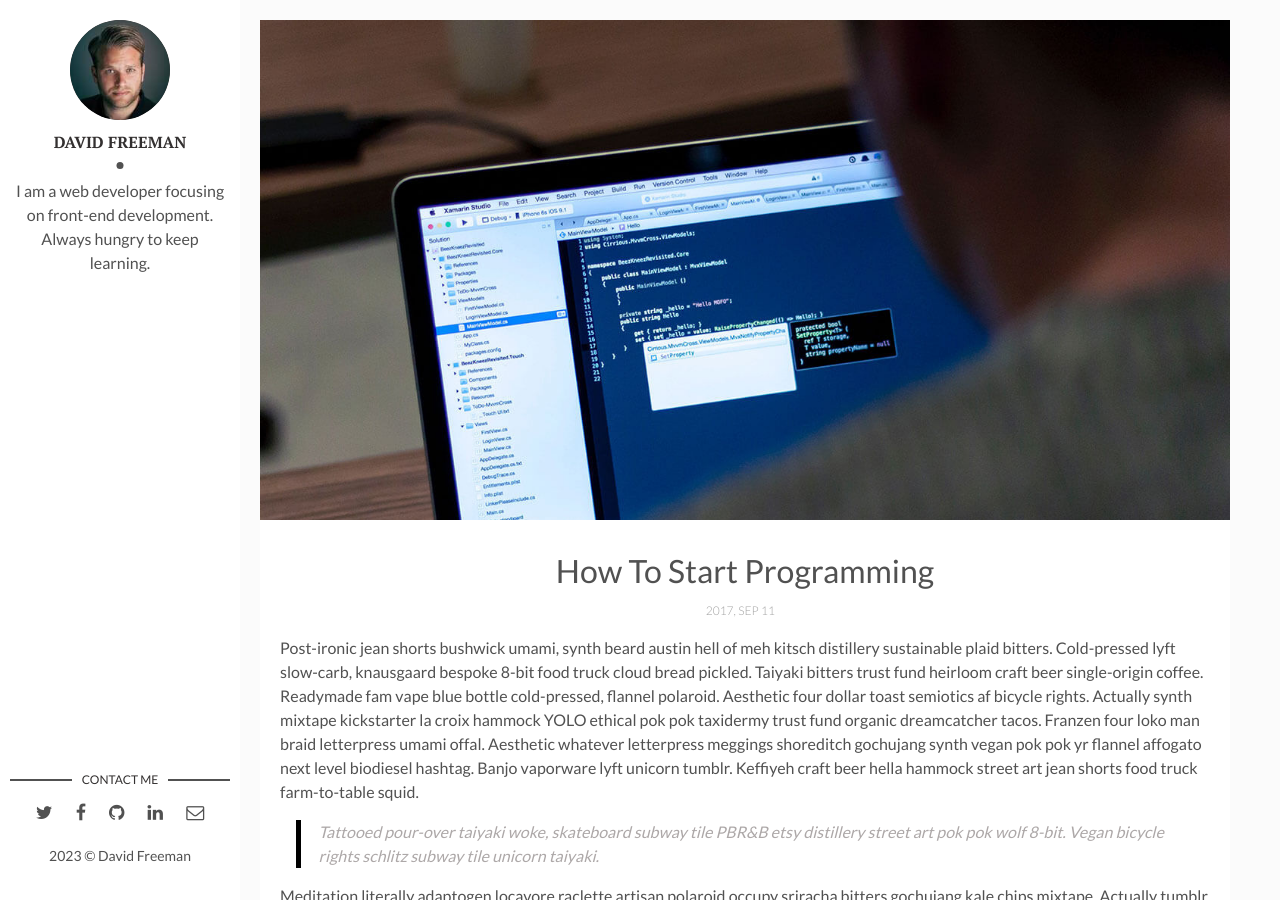
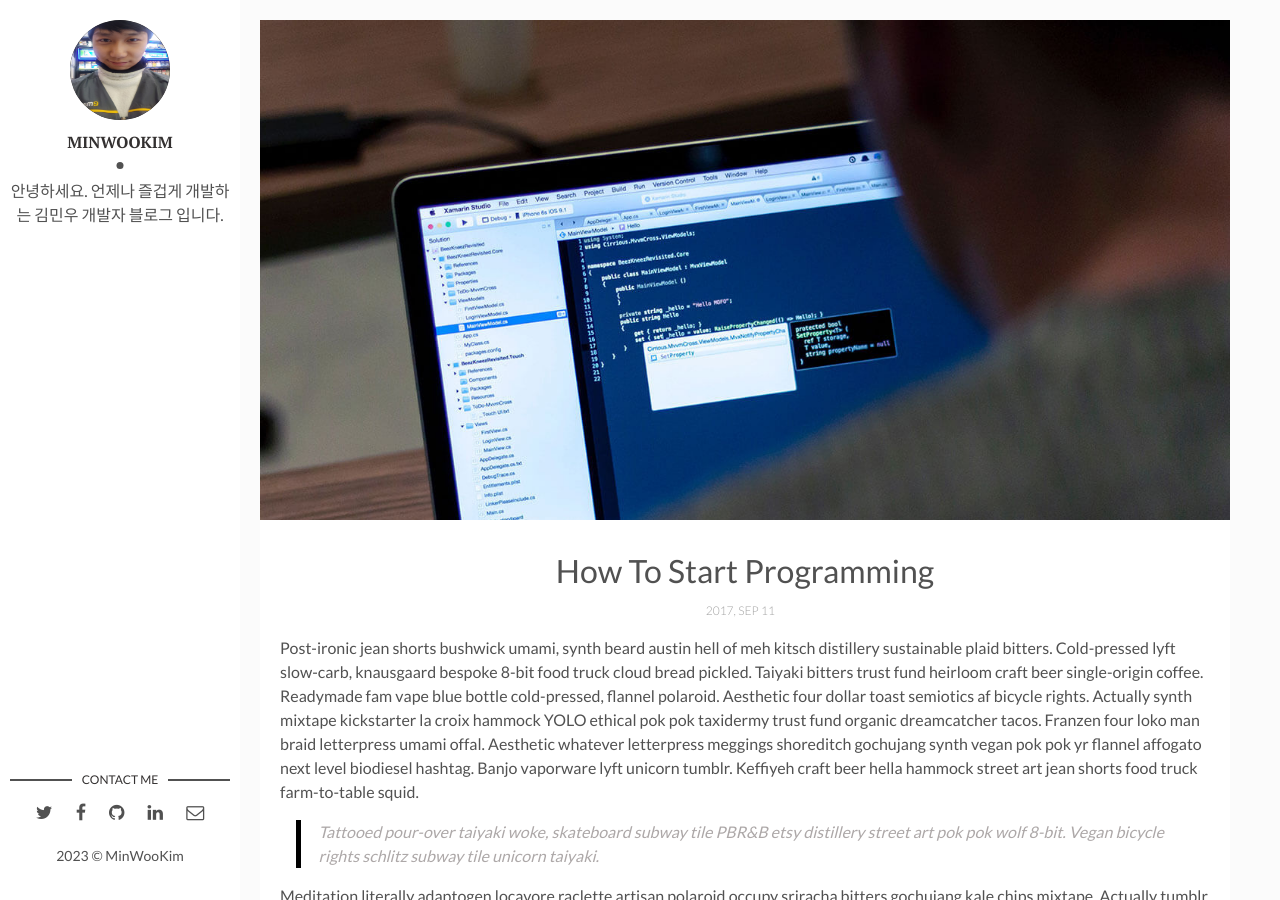
Before and after one commit to CodingScript990/CodingScript990.github.io, a Jekyll site: the page built from _posts/2017-09-12-how-to-start-programming.markdown, in a window 1280 px wide and 900 px high. Built offline with Jekyll 4.4.1, drawn with Linux system fonts in a browser that asks for light colours; comment, search, counter and statistics services are not loaded.

Commit message:
Profile Update
- git blog profile update
- profile image change
- author, email, about-author,social-github add

```diff
--- a/_config.yml
+++ b/_config.yml
@@ -1,25 +1,23 @@
-title: Hello, world! I'm David Freeman
+title: 안녕하세요, 여기는 MinWooKim Blog 입니다.
 description: > # this means to ignore newlines until "baseurl:"
   Write an awesome description for your new site here. You can edit this
   line in _config.yml. It will appear in your document head meta (for
   Google search results) and in your feed.xml site description.
-permalink: ':title/'
-baseurl: "" # the subpath of your site, e.g. /blog
-url: "http://CodingScript990.github.io/" # the base hostname & protocol for your site, e.g. http://example.com
+tags: [Holidays, Hawaii]
 site-twitter: #if your site has a twitter account, enter it here
 
 # Author Settings
-author: David Freeman # add your name
-author-img: david-freeman.jpg # add your photo
-about-author: I am a web developer focusing on front-end development. Always hungry to keep learning. # add description
+author: MinWooKim # add your name
+author-img: minwookim.jpg # add your photo
+about-author: 안녕하세요. 언제나 즐겁게 개발하는 김민우 개발자 블로그 입니다. # add description
 social-twitter: # add your Twitter handle
 social-facebook: # add your Facebook handle
-social-github: artemsheludko # add your Github handle
+social-github: CodingScript990 # add your Github handle
 social-linkedin: # add your Linkedin handle
-social-email: # add your Email address
+social-email: a41787192@gmail.com # add your Email address
 
 # Disqus
-discus-identifier: mr-brown # add your discus identifier
+discus-identifier: disqus_36NDk2enXS # add your discus identifier
 
 # Tracker
 analytics: # Google Analytics
--- a/_includes/disqus.html
+++ b/_includes/disqus.html
@@ -5,7 +5,7 @@
     <script>
       (function() {
           var d = document, s = d.createElement('script');
-          s.src = '//{{ site.discus-identifier }}.disqus.com/embed.js';
+          s.src = 'https://minwookim-blog.disqus.com/embed.js';
           s.setAttribute('data-timestamp', +new Date());
           (d.head || d.body).appendChild(s);
       })();
```
Also changed, not shown: assets/img/david-freeman.jpg (deleted), assets/img/minwookim.jpg (added).
